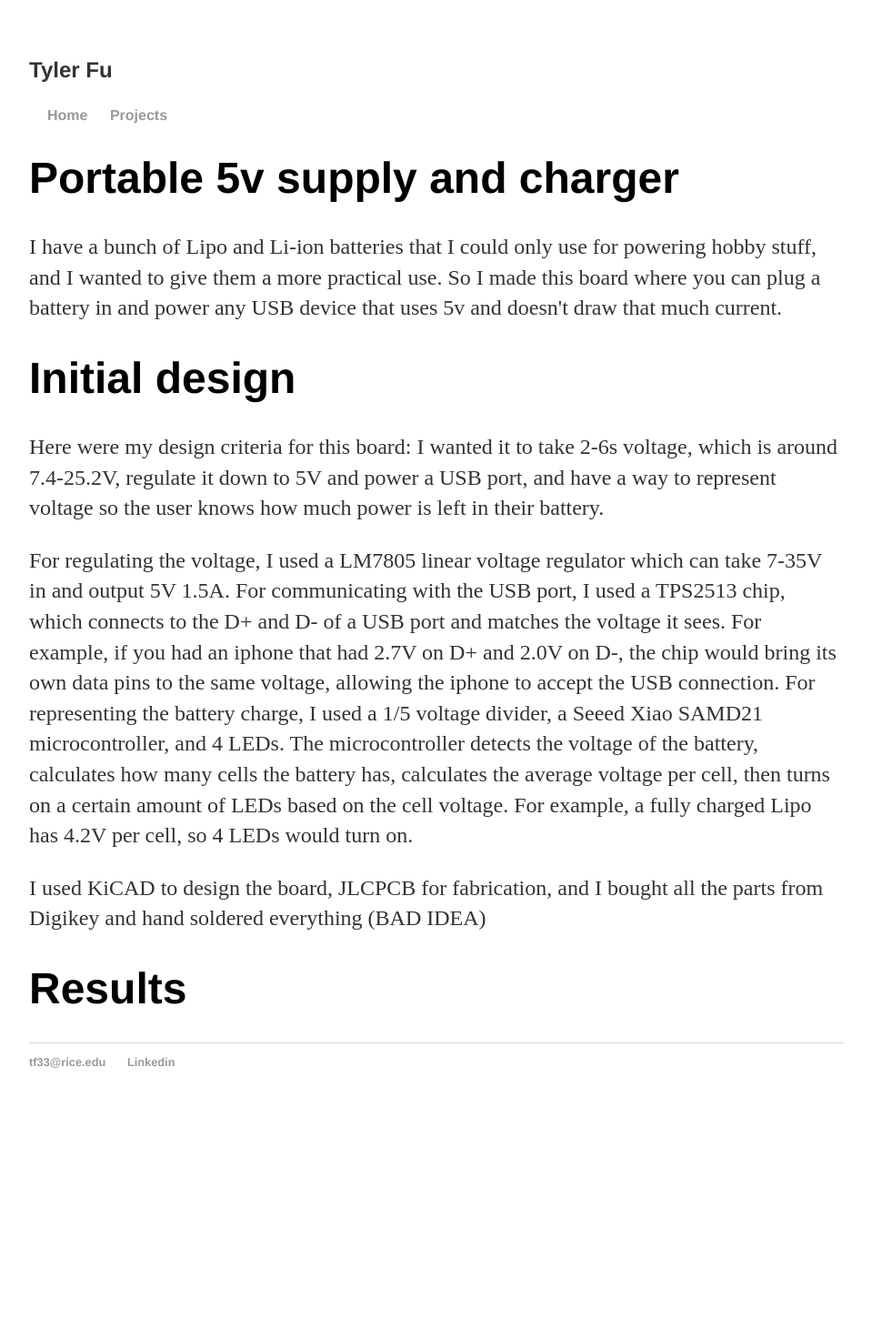
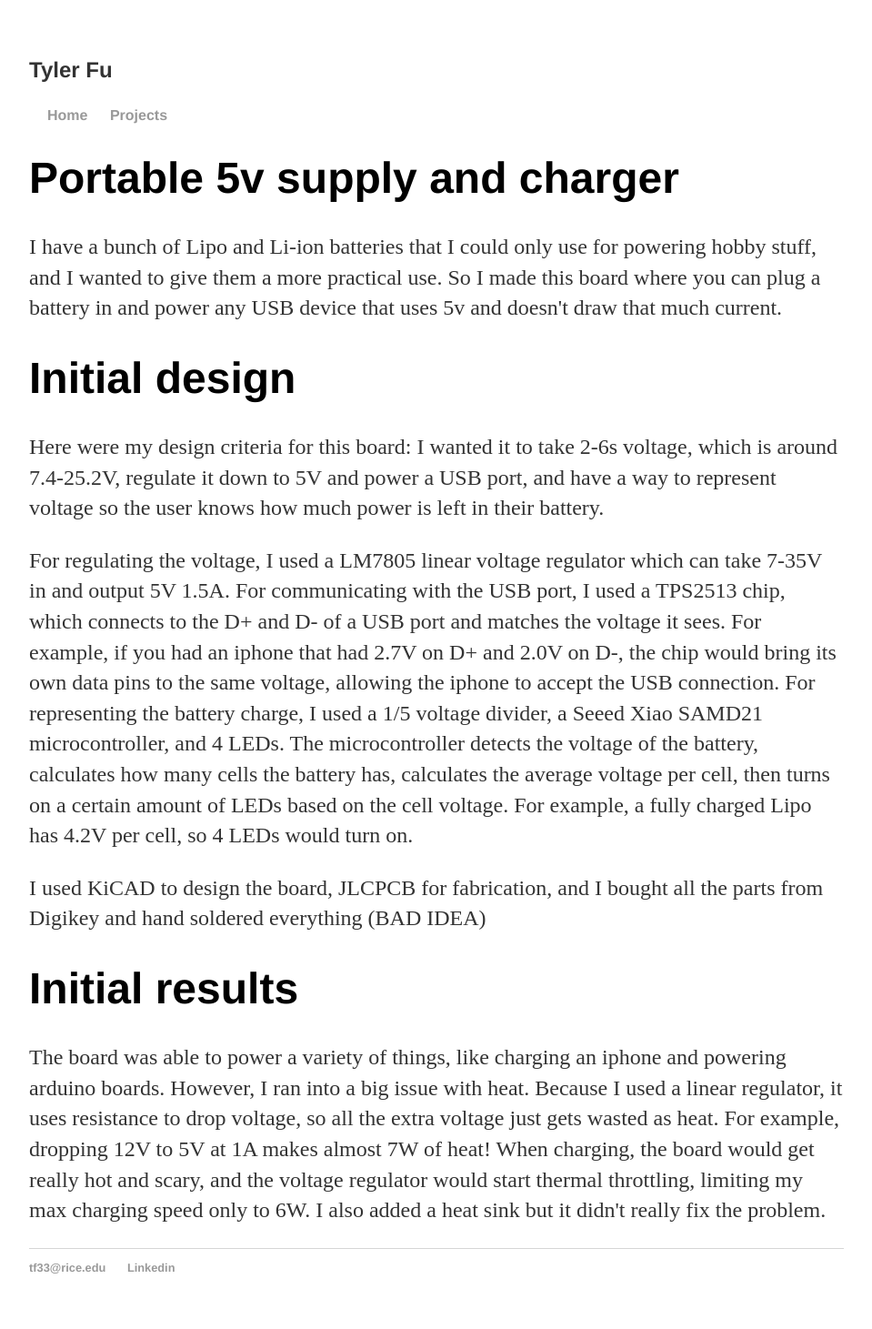
Before and after one commit to tfu1897/tfu1897.github.io, a Jekyll site: the page built from Projects/charger.html, in a window 1280 px wide. Shown: the whole page at 91% size, without its empty margins (160-1119 px from the left). Built offline with Jekyll 4.4.1, drawn with Linux system fonts in a browser that asks for light colours; before the commit the page ends 1235 px from its top, so only the background shows below that.

Commit message:
Update charger.html

```diff
--- a/Projects/charger.html
+++ b/Projects/charger.html
@@ -12,5 +12,6 @@ permalink: /Projects/charger/
 
 	<p>For regulating the voltage, I used a LM7805 linear voltage regulator which can take 7-35V in and output 5V 1.5A. For communicating with the USB port, I used a TPS2513 chip, which connects to the D+ and D- of a USB port and matches the voltage it sees. For example, if you had an iphone that had 2.7V on D+ and 2.0V on D-, the chip would bring its own data pins to the same voltage, allowing the iphone to accept the USB connection.  For representing the battery charge, I used a 1/5 voltage divider, a Seeed Xiao SAMD21 microcontroller, and 4 LEDs.  The microcontroller detects the voltage of the battery, calculates how many cells the battery has, calculates the average voltage per cell, then turns on a certain amount of LEDs based on the cell voltage.  For example, a fully charged Lipo has 4.2V per cell, so 4 LEDs would turn on. </p>
 	<p>I used KiCAD to design the board, JLCPCB for fabrication, and I bought all the parts from Digikey and hand soldered everything (BAD IDEA)</p>
-	<h1>Results</h1>
+	<h1>Initial results</h1>
+	<p>The board was able to power a variety of things, like charging an iphone and powering arduino boards.  However, I ran into a big issue with heat. Because I used a linear regulator, it uses resistance to drop voltage, so all the extra voltage just gets wasted as heat. For example, dropping 12V to 5V at 1A makes almost 7W of heat!  When charging, the board would get really hot and scary, and the voltage regulator would start thermal throttling, limiting my max charging speed only to 6W.  I also added a heat sink but it didn't really fix the problem.</p>
 </div>
```
